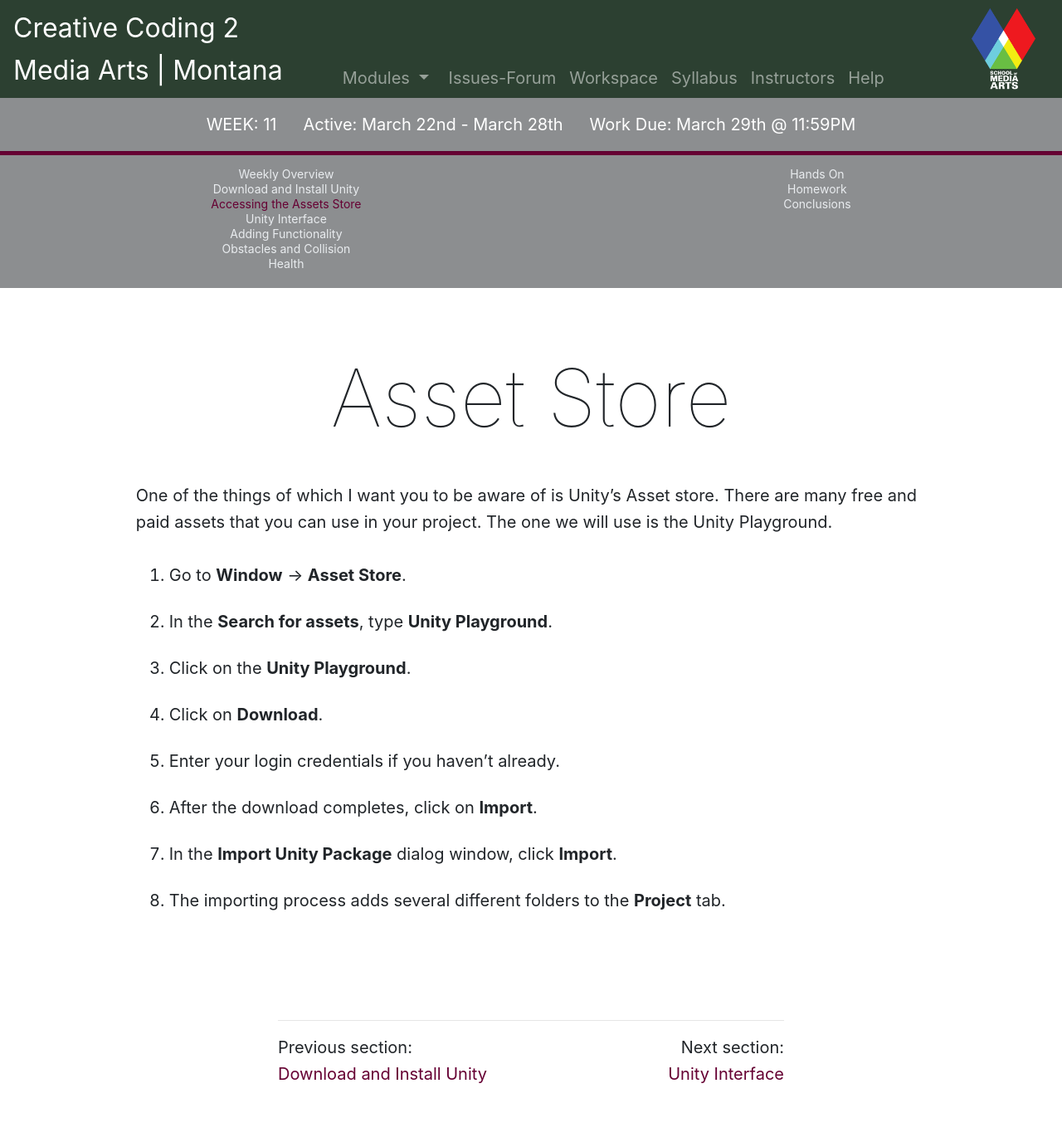
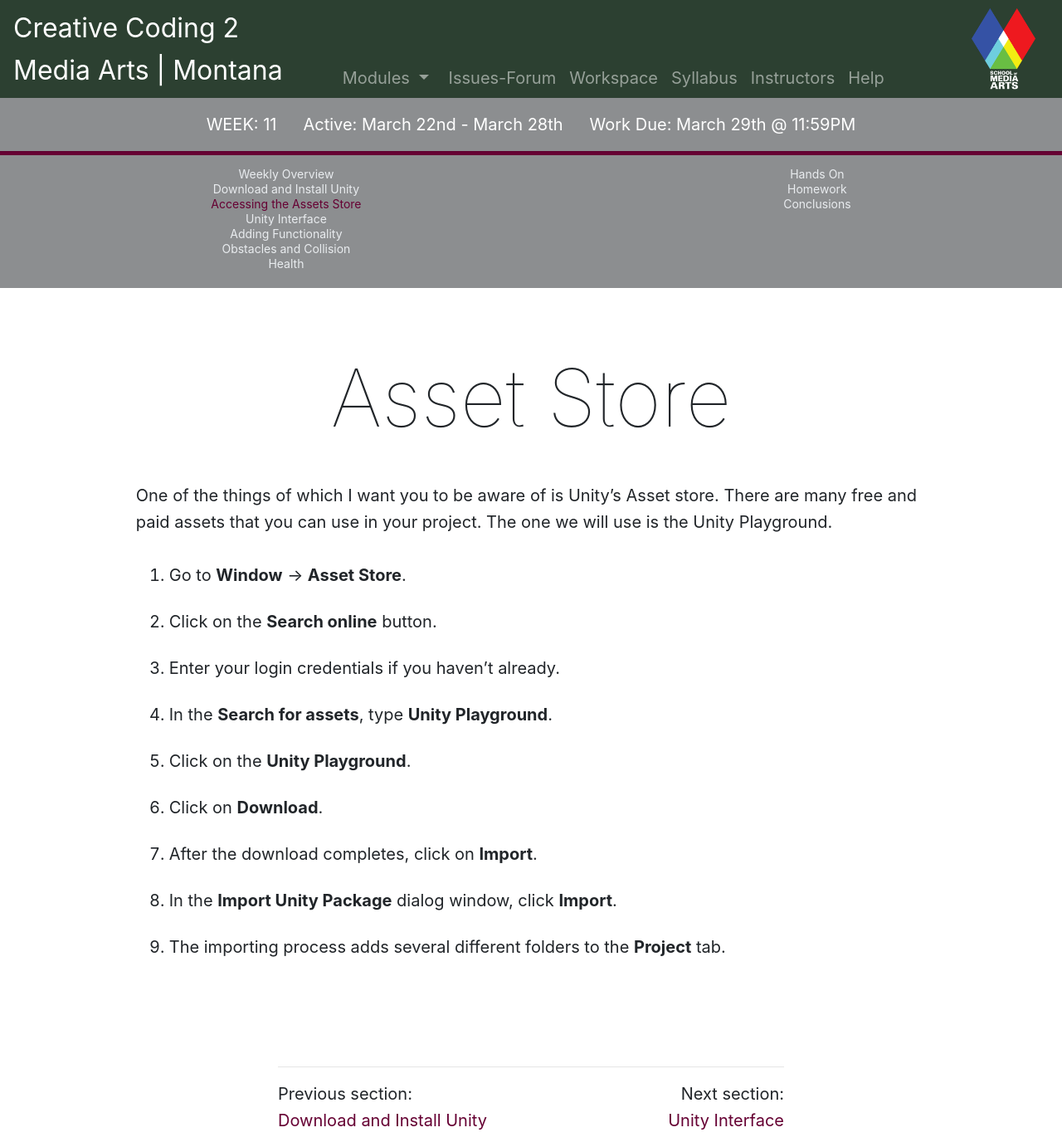
Before and after one commit to Montana-Media-Arts/220-creative-coding2-Spring2021, a Jekyll site: the page built from modules/week-11/_posts/2001-01-01-Accessing-Assets-Store.md, in a window 1280 px wide. Shown: the whole page at 83% size. Built offline with Jekyll 4.4.1, drawn with Linux system fonts in a browser that asks for light colours; nearby versions of some CDN libraries; comment, search, counter and statistics services are not loaded; before the commit the page ends 1326 px from its top, so only the background shows below that.

Commit message:
updated text in unity

```diff
--- a/modules/week-11/_posts/2001-01-01-Accessing-Assets-Store.md
+++ b/modules/week-11/_posts/2001-01-01-Accessing-Assets-Store.md
@@ -9,10 +9,11 @@ jotted: false
 One of the things of which I want you to be aware of is Unity's Asset store.  There are many free and paid assets that you can use in your project.  The one we will use is the Unity Playground.
 
 1. Go to **Window** -> **Asset Store**.
-2. In the **Search for assets**, type **Unity Playground**.
-3. Click on the **Unity Playground**.
-4. Click on **Download**.
-5. Enter your login credentials if you haven't already.
-6. After the download completes, click on **Import**.
-7. In the **Import Unity Package** dialog window, click **Import**.
-8. The importing process adds several different folders to the **Project** tab.
+2. Click on the **Search online** button.
+3. Enter your login credentials if you haven't already.
+4. In the **Search for assets**, type **Unity Playground**.
+5. Click on the **Unity Playground**.
+6. Click on **Download**.
+7. After the download completes, click on **Import**.
+8. In the **Import Unity Package** dialog window, click **Import**.
+9. The importing process adds several different folders to the **Project** tab.
```
Also changed, not shown: modules/week-11/_posts/2000-10-01-Download-Install-Unity.md (+4 -3 lines), modules/week-11/_posts/2001-03-01-Adding-Functionality.md (+1 -1 lines), modules/week-11/_posts/2001-04-01-Obstacles-Collision.md (+1 -1 lines), modules/week-11/_posts/2010-01-01-homework.md (+1 -1 lines), modules/week-11/_posts/2011-02-01-conclusions.md (+1 -1 lines).
